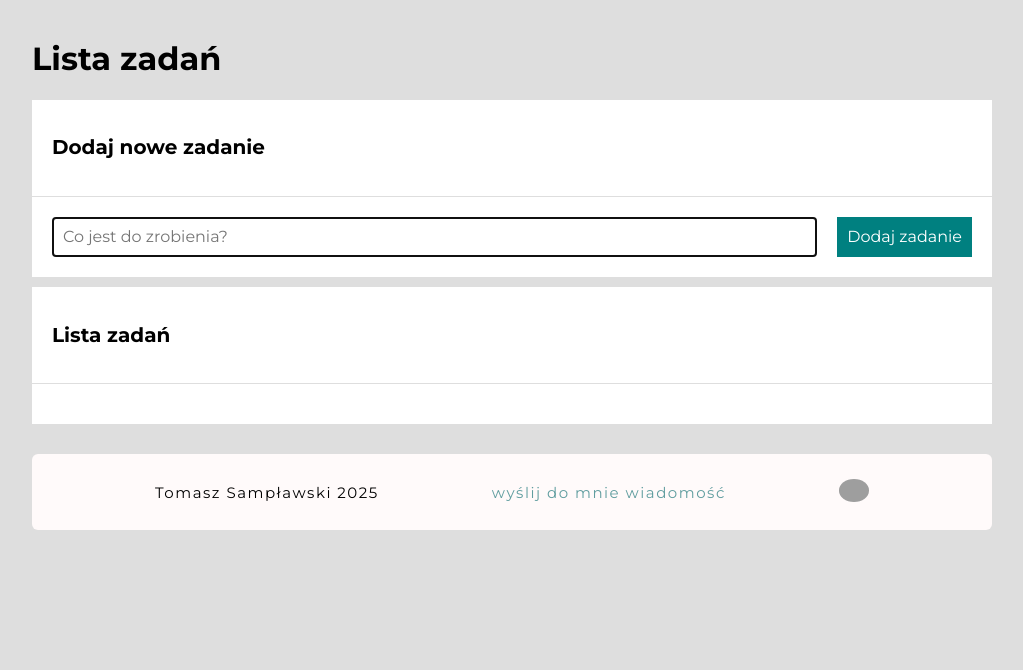
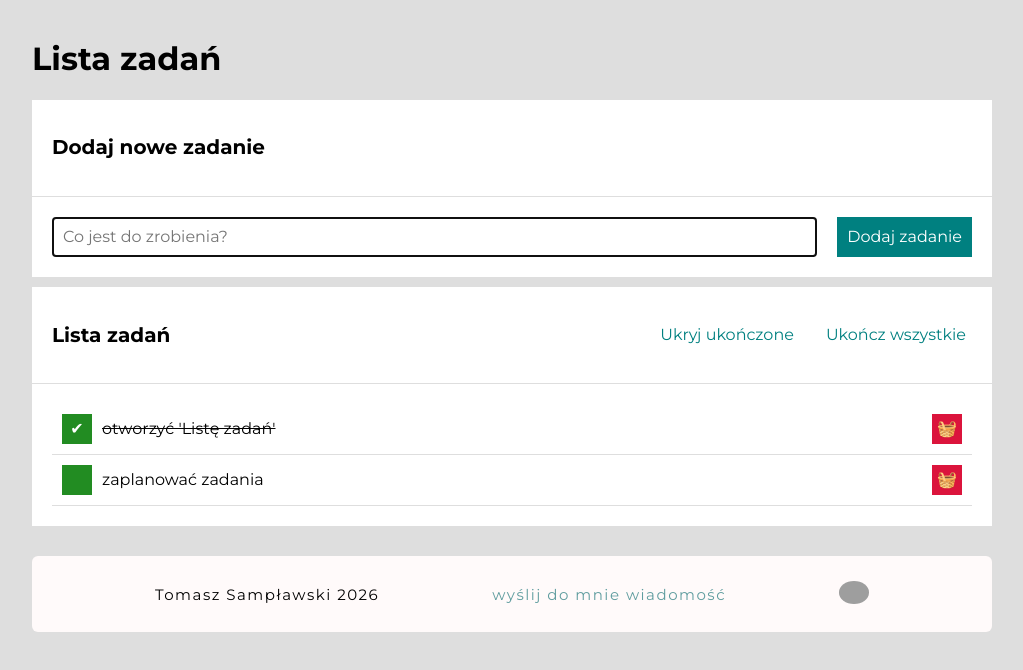
Before and after one commit to samplawski/todo-list-react, a React (Create React App) app: page / in a window 1280 px wide. Shown: the top 670 px of the page, without its empty margins (128-1151 px from the left). Built offline with nearby package versions, Linux system fonts and the light colour scheme; grey boxes are pictures that could not be loaded.

Commit message:
feat: use localStorage with Redux Toolkit

```diff
--- a/src/common/Footer/index.js
+++ b/src/common/Footer/index.js
@@ -3,7 +3,7 @@ import { StyledFooter, Link } from "./styled.js";
 
 const Footer = () => (
   <StyledFooter>
-    <p>Tomasz Sampławski 2025</p>
+    <p>Tomasz Sampławski 2026</p>
     <p>
       <Link
         href="mailto:tsamplawski@gmail.com"
--- a/src/features/tasks/Buttons/index.js
+++ b/src/features/tasks/Buttons/index.js
@@ -1,21 +1,30 @@
 import { useSelector, useDispatch } from "react-redux";
-import { selectTasks, toggleHideDone, setAllDone } from "../tasksSlice.js";
+import {
+  toggleHideDone,
+  setAllDone,
+  selectHideDone,
+  selectAreTasksEmpty,
+  selectIsEveryTaskDone,
+} from "../tasksSlice.js";
 import { StyledButtons, HeadingButton } from "./styled.js";
 
 function Buttons() {
   const dispatch = useDispatch();
-  const { tasks, hideDone } = useSelector(selectTasks);
+
+  const hideDone = useSelector(selectHideDone);
+  const areTasksEmpty = useSelector(selectAreTasksEmpty);
+  const isEveryTaskDone = useSelector(selectIsEveryTaskDone);
 
   return (
-    tasks.length > 0 && (
+    !areTasksEmpty && (
       <StyledButtons>
         <HeadingButton onClick={() => dispatch(toggleHideDone())}>
-          {hideDone === false ? "Ukryj" : "Pokaż"} ukończone
+          {hideDone ? "Pokaż" : "Ukryj"} ukończone
         </HeadingButton>
 
         <HeadingButton
           onClick={() => dispatch(setAllDone())}
-          disabled={tasks.every(({ done }) => done === true)}
+          disabled={isEveryTaskDone}
         >
           Ukończ wszystkie
         </HeadingButton>
--- a/src/features/tasks/TasksList/index.js
+++ b/src/features/tasks/TasksList/index.js
@@ -1,10 +1,16 @@
 import { useSelector, useDispatch } from "react-redux";
-import { selectTasks, toggleTaskDone, removeTask } from "../tasksSlice.js";
+import {
+  selectTasks,
+  toggleTaskDone,
+  removeTask,
+  selectHideDone,
+} from "../tasksSlice.js";
 import { List, Item, Content, Button } from "./styled.js";
 
 function TasksList() {
   const dispatch = useDispatch();
-  const { tasks, hideDone } = useSelector(selectTasks);
+  const tasks = useSelector(selectTasks);
+  const hideDone = useSelector(selectHideDone);
 
   return (
     <List>
--- a/src/features/tasks/tasksSlice.js
+++ b/src/features/tasks/tasksSlice.js
@@ -1,12 +1,21 @@
 import { createSlice } from "@reduxjs/toolkit";
+
+const defaultTasks = [
+  { id: 1, content: "otworzyć 'Listę zadań'", done: true },
+  { id: 2, content: "zaplanować zadania", done: false },
+];
+
+const getInitialTasks = () => {
+  const tasksFromLocalStorage = localStorage.getItem("tasks");
+  return tasksFromLocalStorage
+    ? JSON.parse(tasksFromLocalStorage)
+    : defaultTasks;
+};
 
 const tasksSlice = createSlice({
   name: "tasks",
   initialState: {
-    tasks: [
-      //   { id: 1, content: "przejść na Reacta", done: false },
-      //   { id: 2, content: "zjeść obiad", done: true },
-    ],
+    tasks: getInitialTasks(),
     hideDone: false,
   },
   reducers: {
@@ -42,7 +51,13 @@ export const {
   setAllDone,
   removeTask,
 } = tasksSlice.actions;
-export const selectTasks = (state) => state.tasks;
+
+export const selectTasksState = (state) => state.tasks; /* cały obiekt stanu "tasks": { tasks: [], hideDone: false } */
+export const selectTasks = (state) => selectTasksState(state).tasks; /* tylko tablica zadań: [] */
+export const selectHideDone = (state) => selectTasksState(state).hideDone; /* tylko flaga hideDone: false */
+export const selectAreTasksEmpty = (state) => selectTasks(state).length === 0; /* sprawdza, czy są jakieś zadania (długość tablicy (selectTasks)) */
+export const selectIsEveryTaskDone = (state) => selectTasks(state).every(({ done }) => done); /* wywołuje .every() na [] (selectTasks) - sprawdza, czy wszystkie są ukończone */
+
 export default tasksSlice.reducer;
 
 // console.log(
--- a/src/store.js
+++ b/src/store.js
@@ -1,8 +1,14 @@
 import { configureStore } from "@reduxjs/toolkit";
 import tasksReducer from "./features/tasks/tasksSlice";
 
-export default configureStore({
+const store = configureStore({
   reducer: {
     tasks: tasksReducer,
   },
 });
+
+store.subscribe(() => {
+  localStorage.setItem("tasks", JSON.stringify(store.getState().tasks.tasks));
+});
+
+export default store;
```
